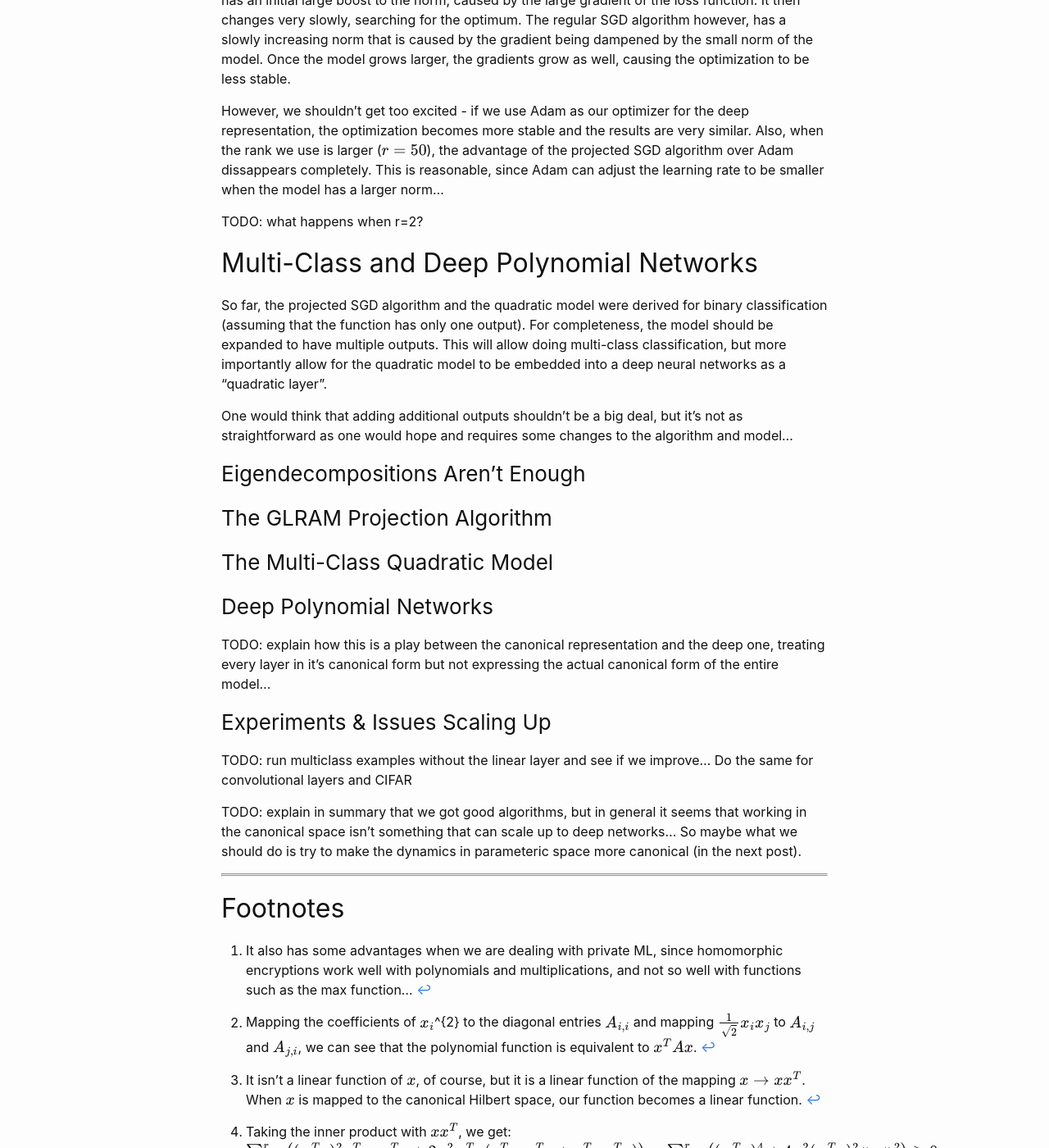
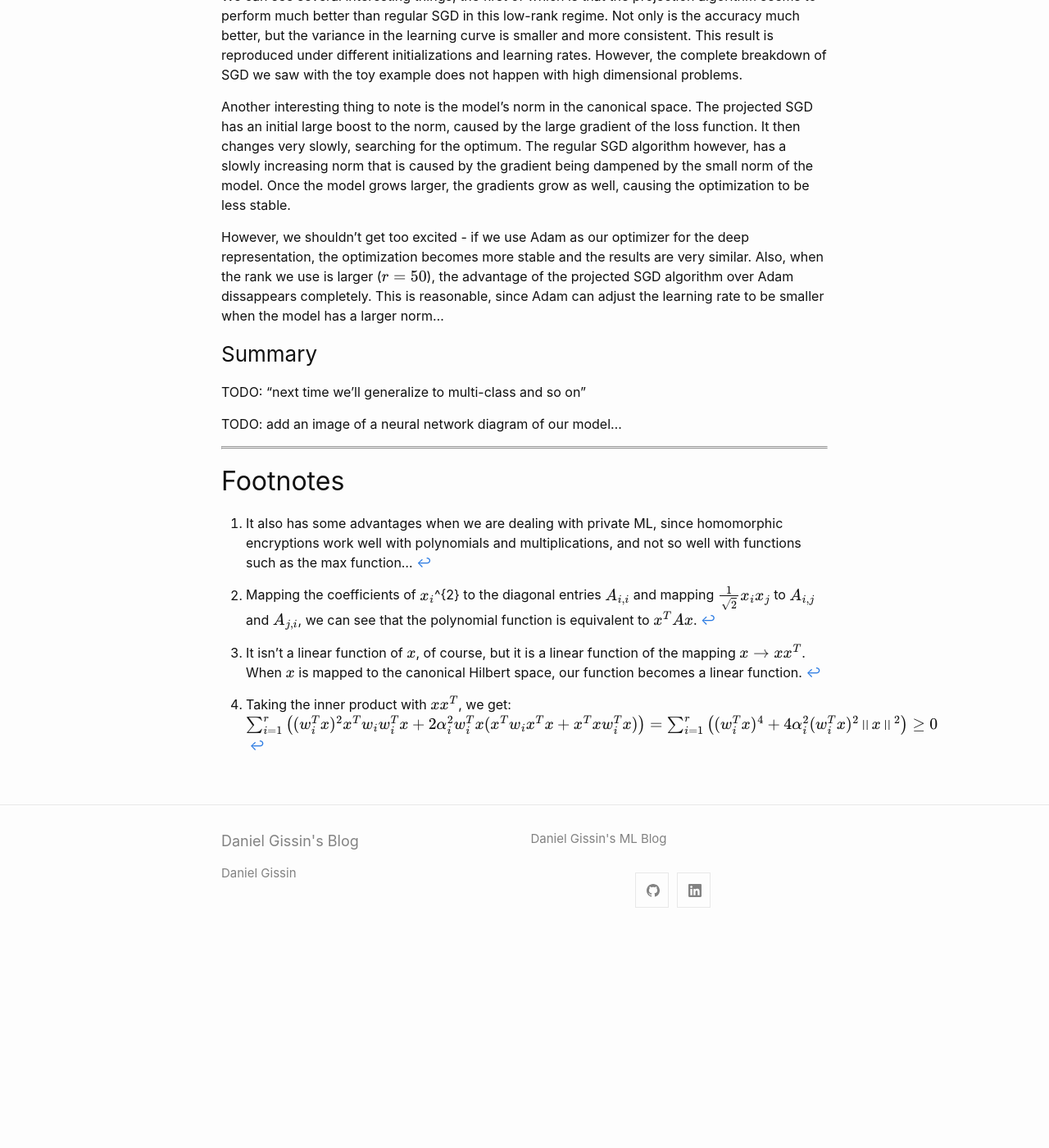
Before and after one commit to dsgissin/blog, a Jekyll site: the page built from _posts/2019-06-16-canonical_spaces_2.markdown, in a window 1280 px wide and 1400 px high, scrolled down 9544 px. Shown: the whole window at 82% size. Built offline with Jekyll 4.4.1, drawn with Linux system fonts in a browser that asks for light colours; formulas are drawn with MathJax 3; after the commit the page ends 10681 px from its top, so only the background shows below that; some of the changed text lies outside the part shown.

Commit message:
Backup + updates to post 1
Signed-off-by: Daniel <dsgissin@gmail.com>

```diff
--- a/_includes/image.html
+++ b/_includes/image.html
@@ -1,5 +1,7 @@
 <figure>
+<center>
   <img
   src="{{ "/assets/images/" | relative_url }}{{ include.path }}"
   alt="{{ include.caption }}">
+</center>
 </figure>
--- a/_posts/2019-06-12-canonical_spaces_1.markdown
+++ b/_posts/2019-06-12-canonical_spaces_1.markdown
@@ -147,6 +147,8 @@ In the [second paper][Nadav2], the authors extend their results and show a conve
 
 In their recent, [third paper][Nadav3], they move to studying generalization by showing that depth biases the optimization towards low rank solutions for a matrix completion/sensing task. There have been previous results showing that SGD creates this sort of bias and it is a strong belief today that SGD is a main factor in the generalization of neural networks. This work shows that not only does SGD bias us towards simple solutions, but that over-parameterization may also be a factor. As in the first paper, their results suggest that depth is a different animal than regularizing a norm (nuclear or otherwise), being more biased towards low rank than norm regularizations.
 
+In addition, a [recent paper][Srebro] by Nathan Srebro's group analyzes an even simpler over-parameterization of the linear function, where the weight vector is an element-wise multiplication of two weight vectors ($$w = v \odot u$$). This over-parameterization acts in a similar way to the one explored in our example, only the PSD matrix multiplying the gradient is restricted to be diagonal (but again, the norm of the gradient depends on the parameterization). In their paper, the authors analyze the optimization at different initialization scales and show that in the limit of large initial weights, the model converges to the minimal $$\ell_{2}$$ solution, while in the limit of small initial weights, the model converges to the minimal $$\ell_{1}$$ solution, continuing the line of results showing that over-parameterization leads to clearly different implicit regularization. They also derive an analytic norm that is minimized for every scale of initialization, showing that the initialization-dependent solution moves from the minimal $$\ell_{2}$$ to the minimal $$\ell_{1}$$ continuously as we decrease the scale of initialization of the network.
+
 ### Non-Linear Networks
 
 This sort of analysis is very nice for linear networks where we can clearly define the canonical representation, which happens to be linear and behaves nicely. However, when we move to deep ReLU networks for example, we don't even know how to properly describe the canonical representation, and it is incredibly high dimensional. Still, there are a couple of works that try to use the connection between the two spaces to explain why SGD works in the deep representation.
--- a/_posts/2019-06-16-canonical_spaces_2.markdown
+++ b/_posts/2019-06-16-canonical_spaces_2.markdown
@@ -24,6 +24,10 @@ If you had to name the simplest possible non-linearity before ReLU because such
 So, a step from linear networks towards deep ReLU networks could be a network with the squared activation. We will start by looking at a shallow network of that kind - our input will be $$x \in \mathbb{R}^{d}$$, which will be multiplied by a weight matrix $$W \in \mathbb{R}^{r \times d}$$. Then, every element will be squared, so our activation function is $$\sigma(x)=x^{2}$$. Finally, this hidden layer will be multiplied by a vector $$\alpha \in \mathbb{R}^{r}$$ to produce our prediction. Denoting the $$i$$'th row of $$W$$ as $$w_{i}$$, we can write our function as following:
 
 $$ f(x) = \sum_{i=1}^{r} \alpha_{i}(w_{i}^{T}x)^{2} $$
+
+A diagram of the network will look like this:
+
+{% include image.html path="canonical_spaces_2/diagram.png" %}
 
 We immediately see that every set of parameters encodes a degree-2 polynomial over $$\mathbb{R}^{d}$$. As we'll now see, this representation is over-parametrized in a very similar way to the linear example of our previous post.
 
@@ -173,29 +177,11 @@ Another interesting thing to note is the model's norm in the canonical space. Th
 
 However, we shouldn't get too excited - if we use Adam as our optimizer for the deep representation, the optimization becomes more stable and the results are very similar. Also, when the rank we use is larger ($$r=50$$), the advantage of the projected SGD algorithm over Adam dissappears completely. This is reasonable, since Adam can adjust the learning rate to be smaller when the model has a larger norm...
 
-TODO: what happens when r=2?
+### Summary
 
-## Multi-Class and Deep Polynomial Networks
+TODO: "next time we'll generalize to multi-class and so on"
 
-So far, the projected SGD algorithm and the quadratic model were derived for binary classification (assuming that the function has only one output). For completeness, the model should be expanded to have multiple outputs. This will allow doing multi-class classification, but more importantly allow for the quadratic model to be embedded into a deep neural networks as a "quadratic layer".
-
-One would think that adding additional outputs shouldn't be a big deal, but it's not as straightforward as one would hope and requires some changes to the algorithm and model...
-
-### Eigendecompositions Aren't Enough
-
-### The GLRAM Projection Algorithm
-
-### The Multi-Class Quadratic Model
-
-### Deep Polynomial Networks
-
-TODO: explain how this is a play between the canonical representation and the deep one, treating every layer in it's canonical form but not expressing the actual canonical form of the entire model...
-
-### Experiments & Issues Scaling Up
-
-TODO: run multiclass examples without the linear layer and see if we improve... Do the same for convolutional layers and CIFAR
-
-TODO: explain in summary that we got good algorithms, but in general it seems that working in the canonical space isn't something that can scale up to deep networks... So maybe what we should do is try to make the dynamics in parameteric space more canonical (in the next post).
+TODO: add an image of a neural network diagram of our model...
 
 ---
 ---
```
Also changed, not shown: other parts of _posts/2019-06-12-canonical_spaces_1.markdown (+1 -0 lines), other parts of _posts/2019-06-16-canonical_spaces_2.markdown (+1 -1 lines), _posts/2019-06-16-canonical_spaces_3.markdown (added, +131 -0 lines), assets/images/canonical_spaces_2/diagram.png (added), assets/images/canonical_spaces_3/diagram.png (added).
